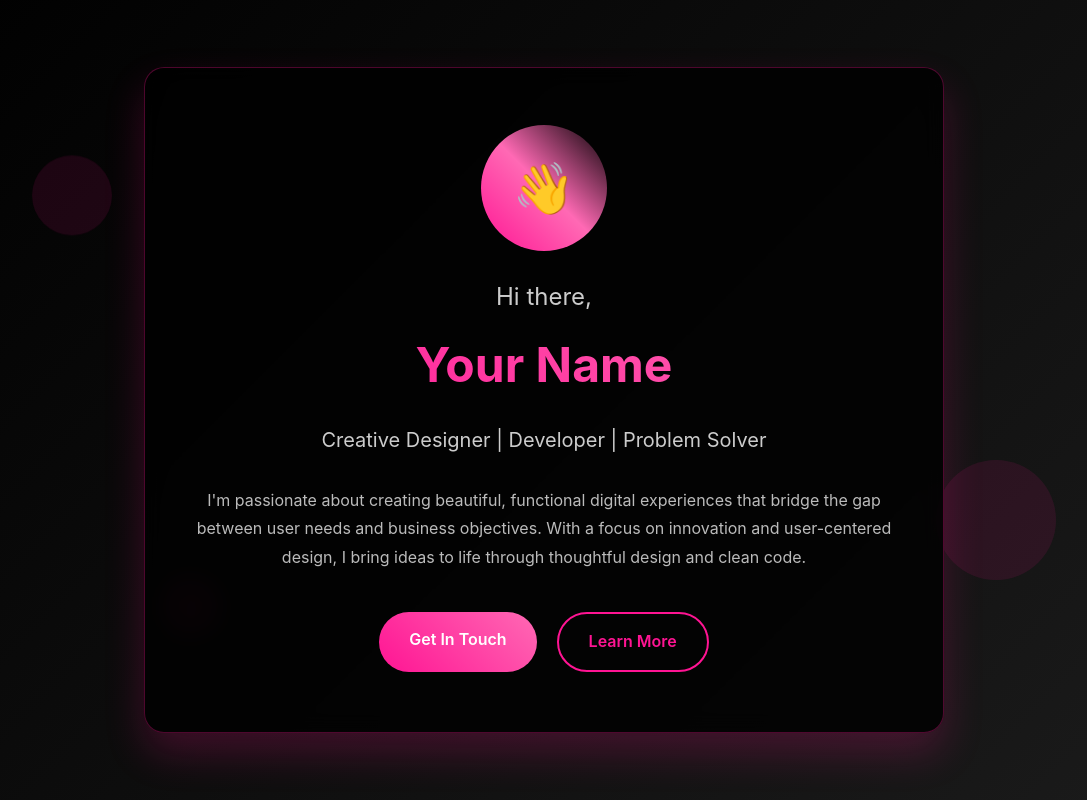
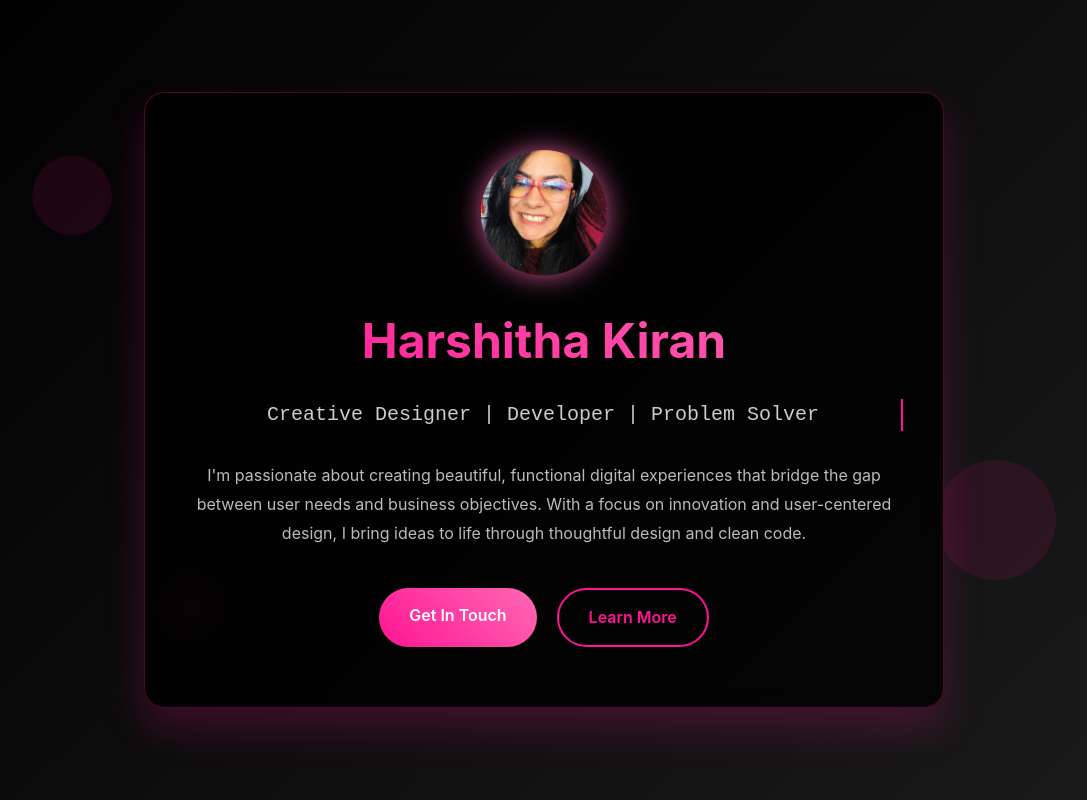
Before and after one commit to harshithakiran/portfolio, a plain HTML site: page index.html in a window 1280 px wide. Shown: the top 800 px of the page, without its empty margins (96-1183 px from the left). Drawn offline with Linux system fonts and the light colour scheme.

Commit message:
css changes animation profile pic

```diff
--- a/css/style.css
+++ b/css/style.css
@@ -39,11 +39,20 @@ body {
     max-width: 800px;
     width: 100%;
 }
+.avatar img {
+  width: 100%;
+  height: 100%;
+  object-fit: cover;
+  border-radius: 50%;
+  box-shadow: 0 0 15px rgba(255, 105, 180, 0.6); /* soft pink glow */
+  animation: glowPulse 2s infinite ease-in-out;
+}
+
 
 .avatar {
     width: 120px;
     height: 120px;
-    border-radius: 50%;
+    border-radius: 150%;
     background: linear-gradient(45deg, #ff1493, #ff69b4, #000);
     margin: 0 auto 30px;
     display: flex;
@@ -76,7 +85,11 @@ body {
     font-size: 20px;
     color: #ccc;
     margin-bottom: 30px;
-    animation: fadeIn 1s ease-out 0.9s both;
+    font-family: 'Courier New', monospace;
+    border-right: 2px solid #ff1493;
+    white-space: nowrap;
+    overflow: hidden;
+    animation: typewriter 4s steps(40) 1s both, blink 1s infinite 1s;
 }
 
 .description {
@@ -314,7 +327,38 @@ body {
     left: 20%;
     animation-delay: 4s;
 }
+/*profile pic animation*/
+@keyframes glowPulse {
+  0% {
+    box-shadow: 0 0 10px rgba(255, 105, 180, 0.4);
+  }
+  50% {
+    box-shadow: 0 0 25px rgba(255, 105, 180, 0.8);
+  }
+  100% {
+    box-shadow: 0 0 10px rgba(255, 105, 180, 0.4);
+  }
+}
 
+
+/* Animation for subhead under name */
+@keyframes typewriter {
+    0% {
+        width: 0;
+    }
+    100% {
+        width: 100%;
+    }
+}
+
+@keyframes blink {
+    0%, 50% {
+        border-color: #ff1493;
+    }
+    51%, 100% {
+        border-color: transparent;
+    }
+}
 @keyframes fadeInUp {
     from {
         opacity: 0;
--- a/index.html
+++ b/index.html
@@ -16,9 +16,14 @@
     <section class="hero">
         <div class="container">
             <div class="hero-content">
-                <div class="avatar">👋</div>
-                <p class="greeting">Hi there,</p>
-                <h1 class="name">Your Name</h1>
+                <!-- <div class="avatar">👋</div> -->
+                 <div class="avatar">
+  <img src="images/glassesMe.jpeg" alt="My photo" >
+  <!-- style="height: 50px; border-radius: 50%;" -->
+</div>
+
+                <!-- <p class="greeting">Hi there,</p> -->
+                <h1 class="name">Harshitha Kiran</h1>
                 <p class="title">Creative Designer | Developer | Problem Solver</p>
                 <p class="description">
                     I'm passionate about creating beautiful, functional digital experiences that bridge the gap between user needs and business objectives. With a focus on innovation and user-centered design, I bring ideas to life through thoughtful design and clean code.
@@ -103,8 +108,8 @@
                 <a href="#">🐦</a>
                 <a href="#">📸</a>
             </div>
-            <p>&copy; 2025 Your Name. Crafted with passion and code.</p>
-            <p>📍 Your Location</p>
+            <p>&copy; 2025 Harshitha Kiran</p>
+            <p>📍 Melbourne FL</p>
         </div>
     </footer>
 
```
Also changed, not shown: images/glassesMe.jpeg (added), images/me.jpeg (added), images/rebboting.png (added), 2 other files.
